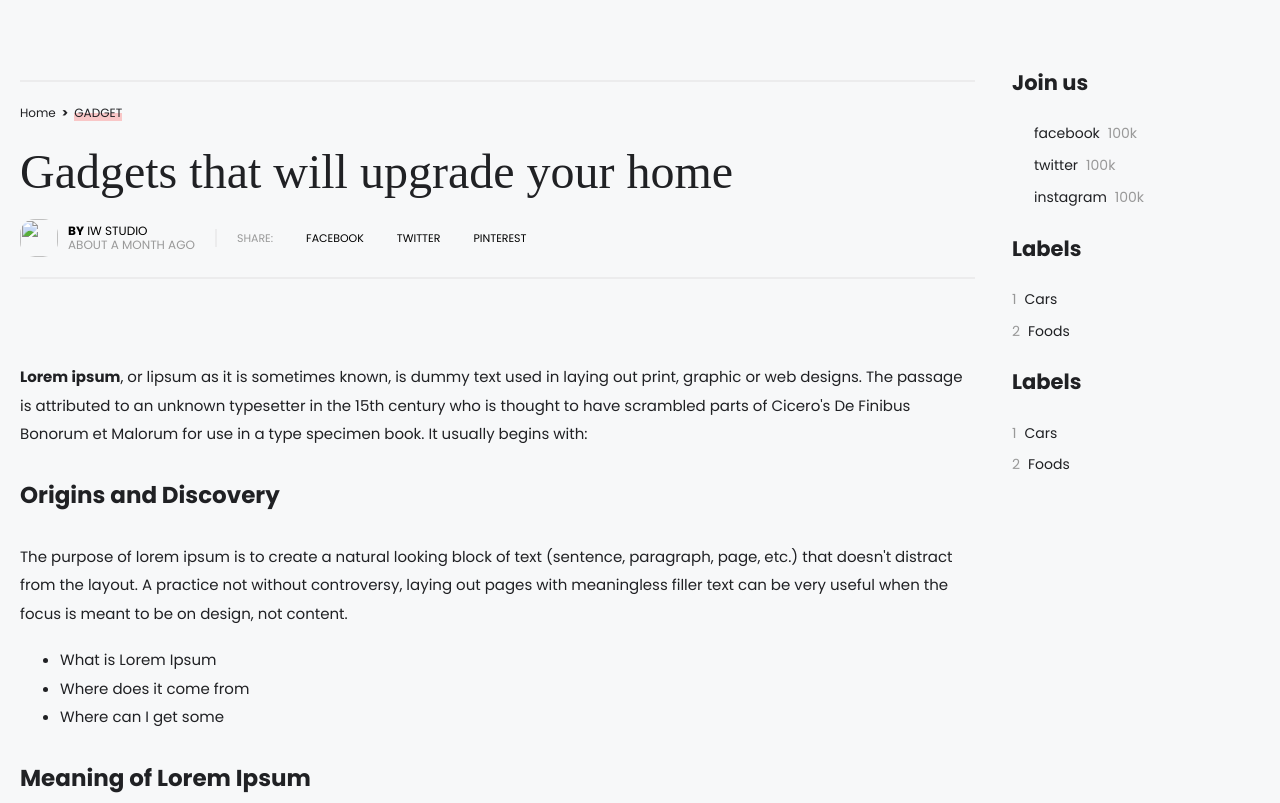
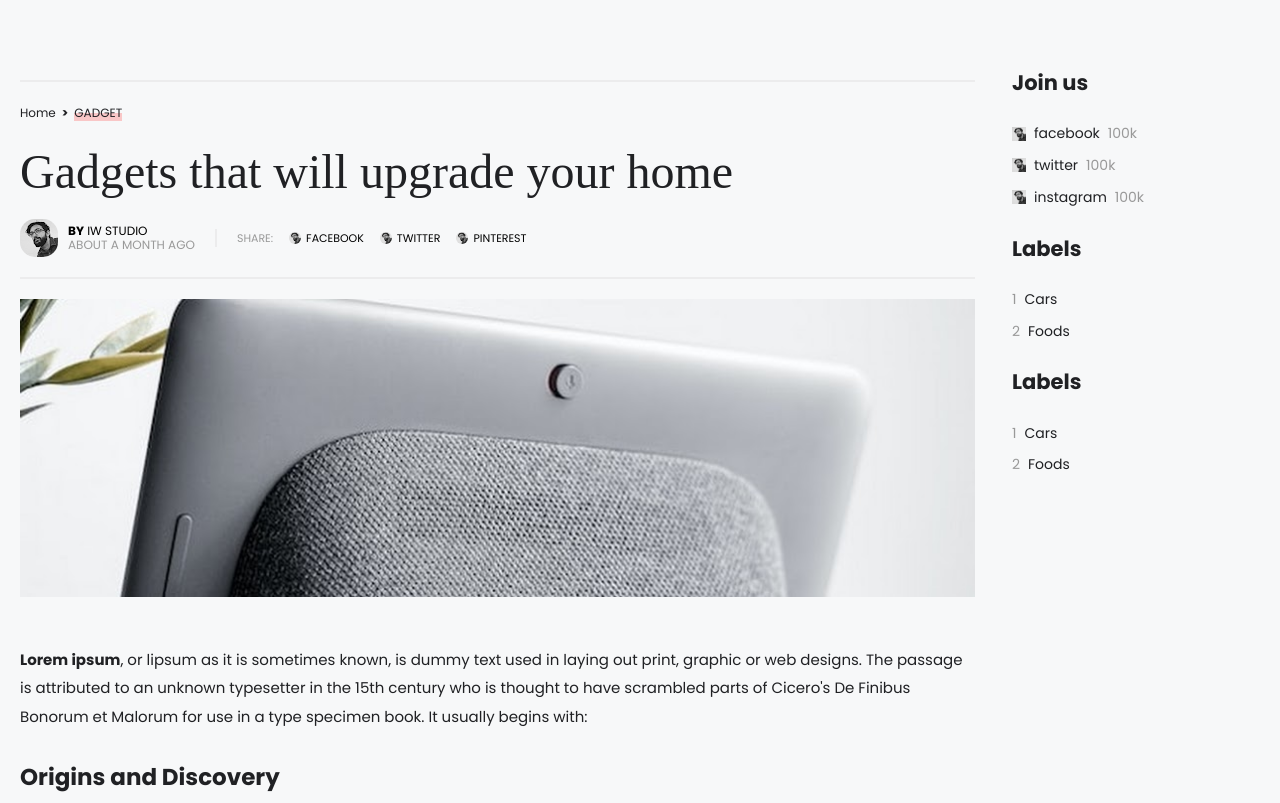
Before and after one commit to robertcruz-rguez/Blog-template, a plain HTML site: page index.html in a window 1280 px wide. Shown: the top 803 px of the page. Drawn offline with nearby package versions, Linux system fonts and the light colour scheme; files that its build step writes are made by us from their sources.

Commit message:
fix images

```diff
--- a/index.html
+++ b/index.html
@@ -39,7 +39,7 @@
 
               <div class="meta__user autor">
 
-                <img loading="lazy" src="../blog/assets/images/author.png" alt="">
+                <img loading="lazy" src="/assets/images/author.png" alt="">
 
                 <div class="autor__inner">
 
@@ -61,17 +61,17 @@
                 SHARE:
 
                 <a class="meta__social--link">
-                  <img loading="lazy" src="../blog/assets/images/author.png" alt="">
+                  <img loading="lazy" src="/assets/images/author.png" alt="">
                   <span>Facebook</span>
                 </a>
 
                 <a class="meta__social--link">
-                  <img loading="lazy" src="../blog/assets/images/author.png" alt="">
+                  <img loading="lazy" src="/assets/images/author.png" alt="">
                   <span>Twitter</span>
                 </a>
 
                 <a class="meta__social--link">
-                  <img loading="lazy" src="../blog/assets/images/author.png" alt="">
+                  <img loading="lazy" src="/assets/images/author.png" alt="">
                   <span>Pinterest</span>
                 </a>
 
@@ -80,7 +80,7 @@
             </div>
 
             <div class="post__thumb">
-              <img loading="lazy" src="../blog/assets/images/image.jpg" alt="">
+              <img loading="lazy" src="/assets/images/image.jpg" alt="">
             </div>
 
             <div class="post__article">
@@ -103,7 +103,7 @@
 
               <div class="autor">
 
-                <img loading="lazy" src="../blog/assets/images/author.png" alt="">
+                <img loading="lazy" src="/assets/images/author.png" alt="">
 
                 <div class="autor__inner">
 
@@ -136,7 +136,7 @@
                 <li class="list__item">
 
                   <a href class="list__image">
-                    <img loading="lazy" src="../blog/assets/images/related.jpg" alt="">
+                    <img loading="lazy" src="/assets/images/related.jpg" alt="">
                   </a>
 
                   <span class="list__tag"><a href>GADGET</a></span>
@@ -145,7 +145,7 @@
 
                   <div class="autor">
 
-                    <img loading="lazy" src="../blog/assets/images/author.png" alt="">
+                    <img loading="lazy" src="/assets/images/author.png" alt="">
 
                     <div class="autor__inner">
 
@@ -167,7 +167,7 @@
                 <li class="list__item">
 
                   <a href class="list__image">
-                    <img loading="lazy" src="../blog/assets/images/related.jpg" alt="">
+                    <img loading="lazy" src="/assets/images/related.jpg" alt="">
                   </a>
 
                   <span class="list__tag"><a href>GADGET</a></span>
@@ -176,7 +176,7 @@
 
                   <div class="autor">
 
-                    <img loading="lazy" src="../blog/assets/images/author.png" alt="">
+                    <img loading="lazy" src="/assets/images/author.png" alt="">
 
                     <div class="autor__inner">
 
@@ -215,7 +215,7 @@
               <ul class="widget__list widget__list-social">
                 <li>
                   <a href>
-                    <img loading="lazy" src="../blog/assets/images/author.png" alt="">
+                    <img loading="lazy" src="/assets/images/author.png" alt="">
                     facebook
                     <span>100k</span>
                   </a>
@@ -223,7 +223,7 @@
 
                 <li>
                   <a href>
-                    <img loading="lazy" src="../blog/assets/images/author.png" alt="">
+                    <img loading="lazy" src="/assets/images/author.png" alt="">
                     twitter
                     <span>100k</span>
                   </a>
@@ -231,7 +231,7 @@
 
                 <li>
                   <a href>
-                    <img loading="lazy" src="../blog/assets/images/author.png" alt="">
+                    <img loading="lazy" src="/assets/images/author.png" alt="">
                     instagram
                     <span>100k</span>
                   </a>
```
